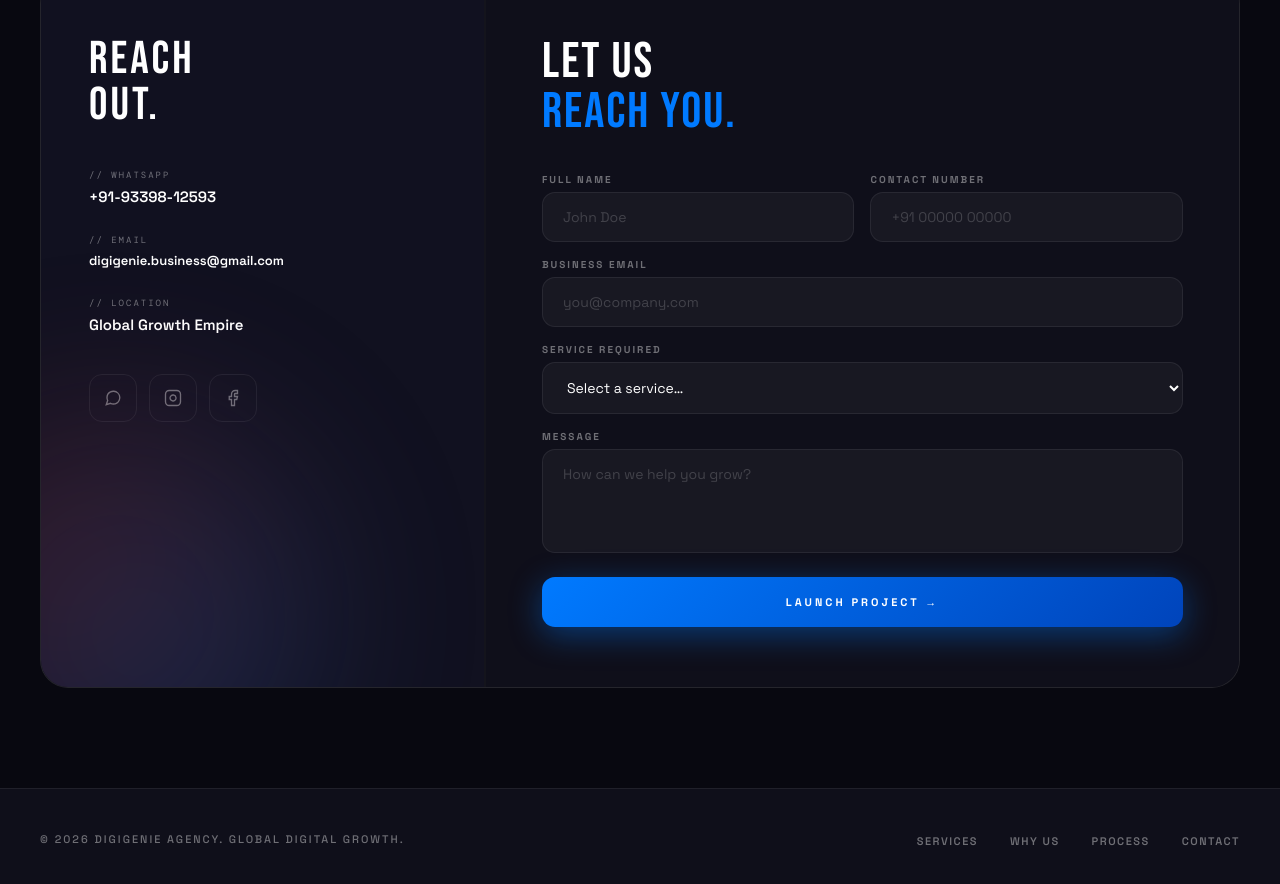
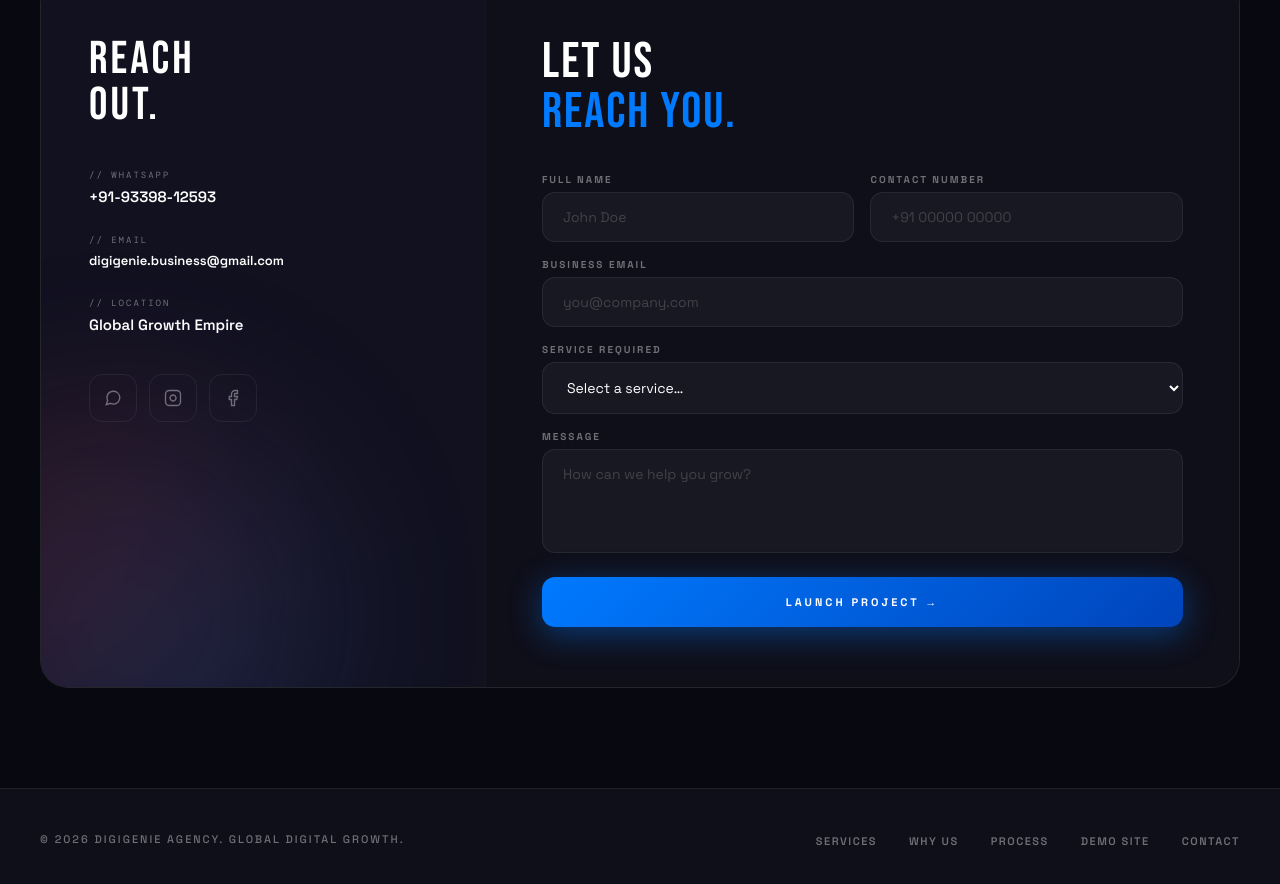
Before and after one commit to digigenie1008/website, a plain HTML site: page index.html in a window 1280 px wide. Shown: the part 4916-5800 px from the top of the page. Drawn offline with nearby package versions, Linux system fonts and the light colour scheme.

Commit message:
Add link to Demo Site in footer

```diff
--- a/index.html
+++ b/index.html
@@ -1349,6 +1349,7 @@
                 <li><a href="#services">Services</a></li>
                 <li><a href="#why-us">Why Us</a></li>
                 <li><a href="#process">Process</a></li>
+                <li><a href="indexdemo.html">Demo Site</a></li>
                 <li><a href="#contact">Contact</a></li>
             </ul>
         </div>
```
